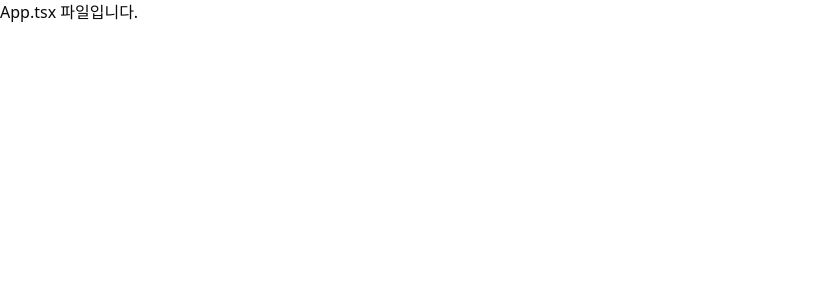
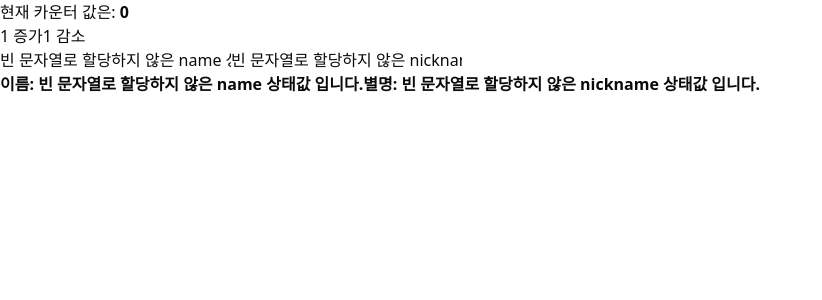
Before and after one commit to tnemnorivnelee/react-beginner, a React (Vite) app: page / in a window 1280 px wide. Shown: the top 300 px of the page, without its empty margins (0-822 px from the left). Built offline with nearby package versions, Linux system fonts and the light colour scheme.

Commit message:
[FE] 리액트 - 6강: useState란 무엇인가?

```diff
--- a/src/App.tsx
+++ b/src/App.tsx
@@ -1,9 +1,53 @@
+import { useState } from "react";
+
 function App() {
 
+  // useState => Hooks
+  // 가변적인 상태 관리
+
+  // useState 는 리액트에서 가장 기본적인 Hook 입니다.
+  // 함수 컴포넌트에서도 가변적인 상태를 지닐 수 있게 해준다.
+  // => 함수가 호출되면 배열을 반환한다.
+  // [상태, 상태설정함수]
+  // useState 함수의 파라미터(매개변수)에는 상태의 초기값을 넣어준다.
+
+  const [value, setValue] = useState<number>(0);
+  const [name, setName] = useState<string>("빈 문자열로 할당하지 않은 name 상태값 입니다.");
+  const [nickname, setNickname] = useState<string>("빈 문자열로 할당하지 않은 nickname 상태값 입니다.");
+
+  const increment = () => setValue(value + 1);
+  const decrement = () => setValue(value - 1);
+
+  const onChangeName = (event: React.ChangeEvent<HTMLInputElement>) => setName(event.target.value);
+  const onChangeNickname = (event: React.ChangeEvent<HTMLInputElement>) => setNickname(event.target.value);
+
   return (
-    <>
-      App.tsx 파일입니다.
-    </>
+    <div>
+      <p>
+        현재 카운터 값은: <b>{value}</b>
+      </p>
+
+      <button onClick={increment}>1 증가</button>
+      <button onClick={decrement}>1 감소</button>
+
+      <div>
+        <input
+          type="text"
+          value={name}
+          onChange={onChangeName}
+        />
+        <input
+          type="text"
+          value={nickname}
+          onChange={onChangeNickname}
+        />
+      </div>
+
+      <div>
+        <b>이름: {name}</b>
+        <b>별명: {nickname}</b>
+      </div>
+    </div>
   );
 }
 
```
